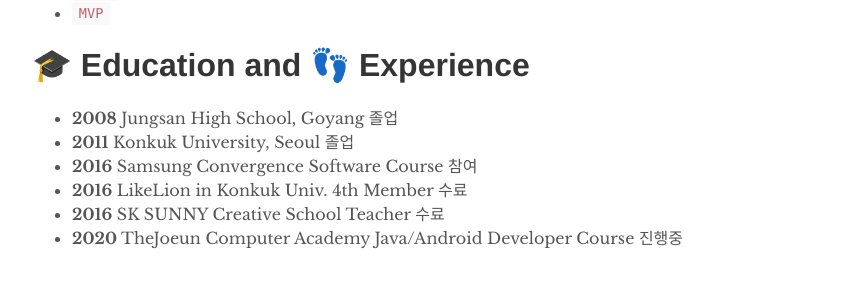
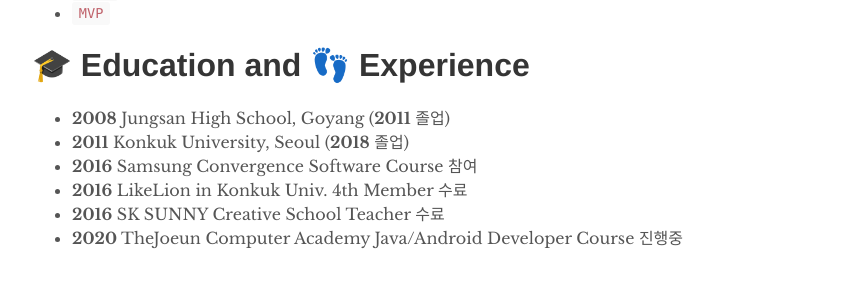
Before and after one commit to Leegaramm/Leegaramm-github.io, a Jekyll site: the page built from _pages/about.md, in a window 1280 px wide. Shown: the part 1114-1414 px from the top of the page, without its empty margins (208-1071 px from the left). Built offline with Jekyll 4.4.1, drawn with Linux system fonts in a browser that asks for light colours.

Commit message:
Update about.md

```diff
--- a/_pages/about.md
+++ b/_pages/about.md
@@ -39,8 +39,8 @@
 - `MVP`
 
 # 🎓 Education and 👣 Experience
-- **2008** Jungsan High School, Goyang 졸업
-- **2011** Konkuk University, Seoul 졸업
+- **2008** Jungsan High School, Goyang (**2011** 졸업)
+- **2011** Konkuk University, Seoul (**2018** 졸업)
 - **2016** Samsung Convergence Software Course 참여
 - **2016** LikeLion in Konkuk Univ. 4th Member 수료
 - **2016** SK SUNNY Creative School Teacher 수료
```
